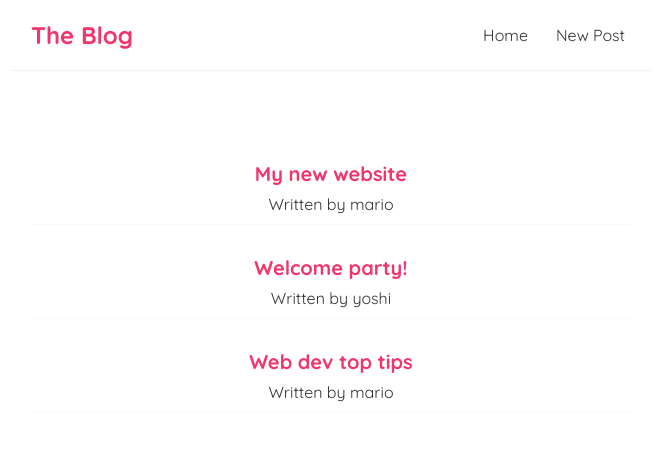
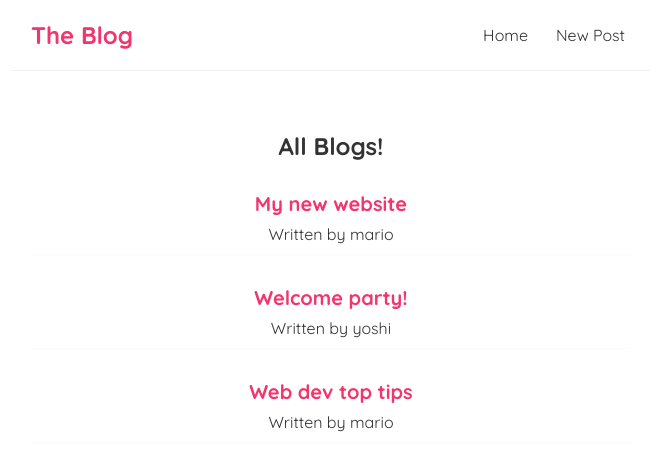
Before and after one commit to Frederic-S/my-blog, a React (Create React App) app: page / in a window 1280 px wide. Shown: the top 470 px of the page, without its empty margins (309-965 px from the left). Built offline with nearby package versions, Linux system fonts and the light colour scheme.

Commit message:
first commit

```diff
--- /dev/null
+++ b/src/BlogList.js
@@ -0,0 +1,17 @@
+const BlogList = (props) => {
+    const blogs = props.blogs
+    const title = props.title
+    return (
+        <div className='blog-list'>
+            <h2>{title}</h2>
+            {blogs.map((blog) => (
+                <div className='blog-preview' key={blog.id}>
+                    <h2>{blog.title}</h2>
+                    <p>Written by {blog.author}</p>
+                </div>
+            ))}
+        </div>
+    )
+}
+
+export default BlogList
--- a/src/Home.js
+++ b/src/Home.js
@@ -1,4 +1,5 @@
 import { useState } from 'react'
+import BlogList from './BlogList'
 
 const Home = () => {
     const [blogs, setBlogs] = useState([
@@ -23,12 +24,7 @@ const Home = () => {
     ])
     return (
         <div className='home'>
-            {blogs.map((blog) => (
-                <div className='blog-preview' key={blog.id}>
-                    <h2>{blog.title}</h2>
-                    <p>Written by {blog.author}</p>
-                </div>
-            ))}
+            <BlogList blogs={blogs} title='All Blogs!' />
         </div>
     )
 }
```
Also changed, not shown: 1 other file (tests, documents, lock files or other folders).
